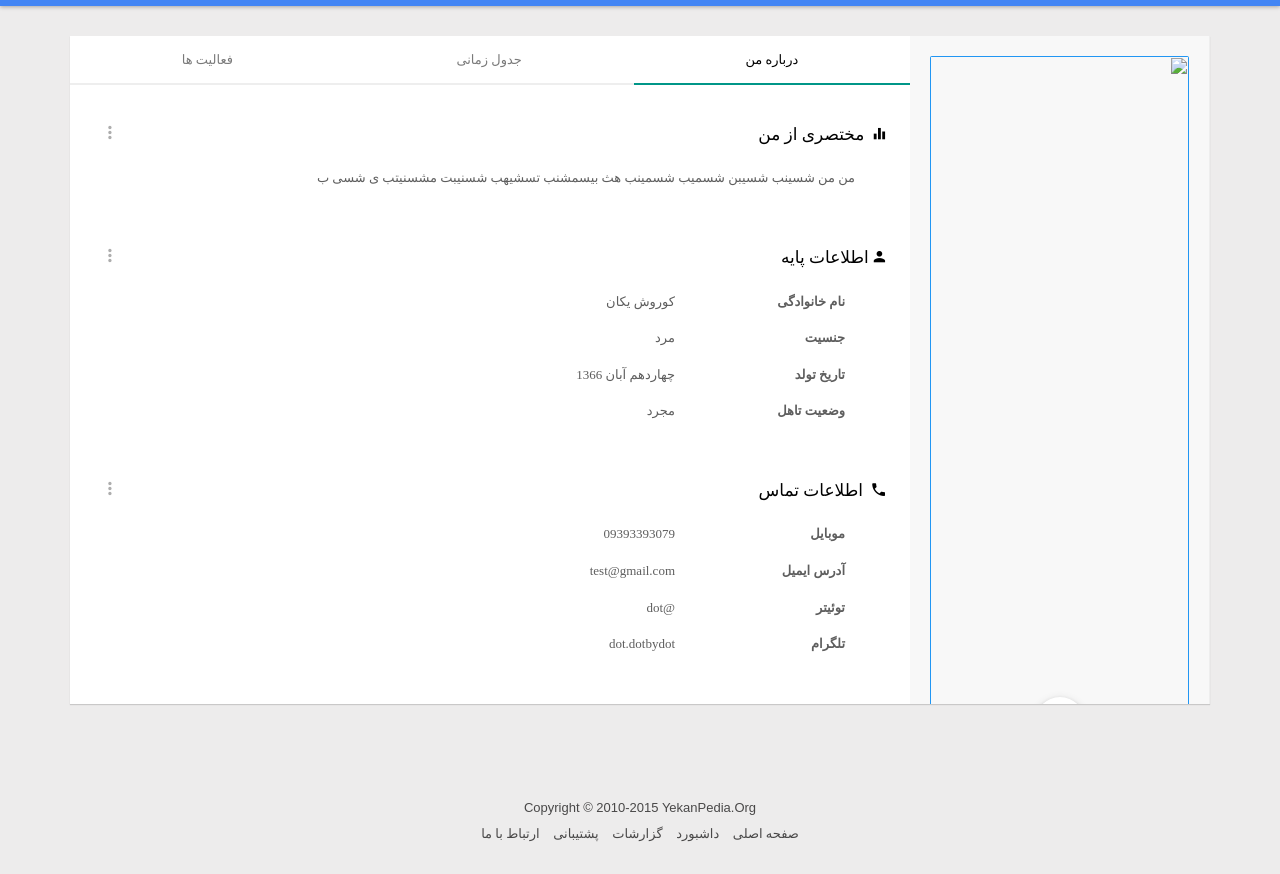
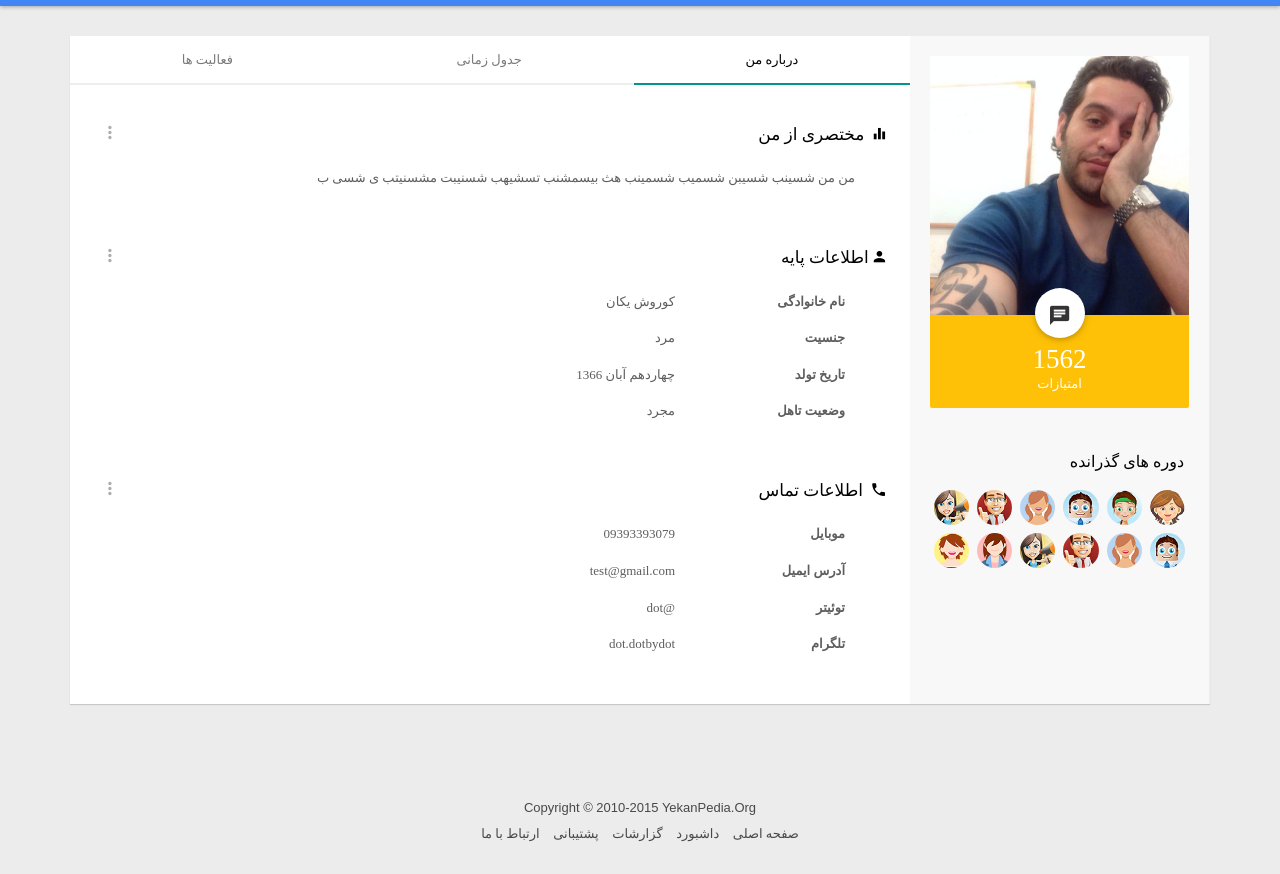
Before and after one commit to YekanPedia/MaterialDesign, a plain HTML site: page Material.Io/Material.Io/fa/profile.html in a window 1280 px wide. Shown: the part 59-933 px from the top of the page. Drawn offline with Linux system fonts and the light colour scheme; the site is published under a folder, as on GitHub Pages, so addresses that start at the root find nothing.

Commit message:
change Urls

```diff
--- a/Material.Io/Material.Io/fa/profile.html
+++ b/Material.Io/Material.Io/fa/profile.html
@@ -90,7 +90,7 @@
                 <div class="profile-menu toggled">
                     <a href="">
                         <div class="profile-pic">
-                            <img src="/src/Content/Images/Avatar/8.jpg" alt="">
+                            <img src="../src/Content/Images/Avatar/8.jpg" alt="">
                         </div>
                         <div class="profile-info">
                             محمد کریمی
@@ -132,7 +132,7 @@
                         <a class="lv-item" href="">
                             <div class="media">
                                 <div class="pull-left">
-                                    <img class="lv-img-sm" src="/src/Content/Images/Avatar/1.jpg" alt="">
+                                    <img class="lv-img-sm" src="../src/Content/Images/Avatar/1.jpg" alt="">
                                 </div>
                                 <div class="media-body">
                                     <div class="lv-title">ساینا قاسمی</div>
@@ -143,7 +143,7 @@
                         <a class="lv-item" href="">
                             <div class="media">
                                 <div class="pull-left p-relative">
-                                    <img class="lv-img-sm" src="/src/Content/Images/Avatar/3.jpg" alt="">
+                                    <img class="lv-img-sm" src="../src/Content/Images/Avatar/3.jpg" alt="">
                                     <i class="chat-status-online"></i>
                                 </div>
                                 <div class="media-body">
@@ -155,7 +155,7 @@
                         <a class="lv-item" href="">
                             <div class="media">
                                 <div class="pull-left p-relative">
-                                    <img class="lv-img-sm" src="/src/Content/Images/Avatar/6.jpg" alt="">
+                                    <img class="lv-img-sm" src="../src/Content/Images/Avatar/6.jpg" alt="">
                                     <i class="chat-status-online"></i>
                                 </div>
                                 <div class="media-body">
@@ -167,7 +167,7 @@
                         <a class="lv-item" href="">
                             <div class="media">
                                 <div class="pull-left">
-                                    <img class="lv-img-sm" src="/src/Content/Images/Avatar/9.jpg" alt="">
+                                    <img class="lv-img-sm" src="../src/Content/Images/Avatar/9.jpg" alt="">
                                 </div>
                                 <div class="media-body">
                                     <div class="lv-title">سپیده</div>
@@ -182,7 +182,7 @@
                         <a class="lv-item" href="">
                             <div class="media">
                                 <div class="pull-left">
-                                    <img class="lv-img-sm" src="/src/Content/Images/Avatar/9.jpg" alt="">
+                                    <img class="lv-img-sm" src="../src/Content/Images/Avatar/9.jpg" alt="">
                                 </div>
                                 <div class="media-body">
                                     <div class="lv-title">سپیده</div>
@@ -194,7 +194,7 @@
                         <a class="lv-item" href="">
                             <div class="media">
                                 <div class="pull-left">
-                                    <img class="lv-img-sm" src="/src/Content/Images/Avatar/1.jpg" alt="">
+                                    <img class="lv-img-sm" src="../src/Content/Images/Avatar/1.jpg" alt="">
                                 </div>
                                 <div class="media-body">
                                     <div class="lv-title">ساینا قاسمی</div>
@@ -205,7 +205,7 @@
                         <a class="lv-item" href="">
                             <div class="media">
                                 <div class="pull-left p-relative">
-                                    <img class="lv-img-sm" src="/src/Content/Images/Avatar/3.jpg" alt="">
+                                    <img class="lv-img-sm" src="../src/Content/Images/Avatar/3.jpg" alt="">
                                     <i class="chat-status-online"></i>
                                 </div>
                                 <div class="media-body">
@@ -217,7 +217,7 @@
                         <a class="lv-item" href="">
                             <div class="media">
                                 <div class="pull-left p-relative">
-                                    <img class="lv-img-sm" src="/src/Content/Images/Avatar/6.jpg" alt="">
+                                    <img class="lv-img-sm" src="../src/Content/Images/Avatar/6.jpg" alt="">
                                     <i class="chat-status-online"></i>
                                 </div>
                                 <div class="media-body">
@@ -238,7 +238,7 @@
                         <div class="pmo-pic">
                             <div class="p-relative">
                                 <a href="">
-                                    <img class="img-responsive" src="/src/Content/Images/User/Sir.jpg" alt="">
+                                    <img class="img-responsive" src="../src/Content/Images/User/Sir.jpg" alt="">
                                 </a>
 
                                 <div class="dropdown pmop-message">
@@ -273,40 +273,40 @@
                             <div class="pmob-body">
                                 <div class="row">
                                     <a href="" class="col-xs-2">
-                                        <img class="img-circle" src="/src/Content/Images/Avatar/1.jpg" alt="">
+                                        <img class="img-circle" src="../src/Content/Images/Avatar/1.jpg" alt="">
                                     </a>
                                     <a href="" class="col-xs-2">
-                                        <img class="img-circle" src="/src/Content/Images/Avatar/2.jpg" alt="">
+                                        <img class="img-circle" src="../src/Content/Images/Avatar/2.jpg" alt="">
                                     </a>
                                     <a href="" class="col-xs-2">
-                                        <img class="img-circle" src="/src/Content/Images/Avatar/3.jpg" alt="">
+                                        <img class="img-circle" src="../src/Content/Images/Avatar/3.jpg" alt="">
                                     </a>
                                     <a href="" class="col-xs-2">
-                                        <img class="img-circle" src="/src/Content/Images/Avatar/4.jpg" alt="">
+                                        <img class="img-circle" src="../src/Content/Images/Avatar/4.jpg" alt="">
                                     </a>
                                     <a href="" class="col-xs-2">
-                                        <img class="img-circle" src="/src/Content/Images/Avatar/5.jpg" alt="">
+                                        <img class="img-circle" src="../src/Content/Images/Avatar/5.jpg" alt="">
                                     </a>
                                     <a href="" class="col-xs-2">
-                                        <img class="img-circle" src="/src/Content/Images/Avatar/6.jpg" alt="">
+                                        <img class="img-circle" src="../src/Content/Images/Avatar/6.jpg" alt="">
                                     </a>
                                     <a href="" class="col-xs-2">
-                                        <img class="img-circle" src="/src/Content/Images/Avatar/7.jpg" alt="">
+                                        <img class="img-circle" src="../src/Content/Images/Avatar/7.jpg" alt="">
                                     </a>
                                     <a href="" class="col-xs-2">
-                                        <img class="img-circle" src="/src/Content/Images/Avatar/8.jpg" alt="">
+                                        <img class="img-circle" src="../src/Content/Images/Avatar/8.jpg" alt="">
                                     </a>
                                     <a href="" class="col-xs-2">
-                                        <img class="img-circle" src="/src/Content/Images/Avatar/1.jpg" alt="">
+                                        <img class="img-circle" src="../src/Content/Images/Avatar/1.jpg" alt="">
                                     </a>
                                     <a href="" class="col-xs-2">
-                                        <img class="img-circle" src="/src/Content/Images/Avatar/2.jpg" alt="">
+                                        <img class="img-circle" src="../src/Content/Images/Avatar/2.jpg" alt="">
                                     </a>
                                     <a href="" class="col-xs-2">
-                                        <img class="img-circle" src="/src/Content/Images/Avatar/3.jpg" alt="">
+                                        <img class="img-circle" src="../src/Content/Images/Avatar/3.jpg" alt="">
                                     </a>
                                     <a href="" class="col-xs-2">
-                                        <img class="img-circle" src="/src/Content/Images/Avatar/4.jpg" alt="">
+                                        <img class="img-circle" src="../src/Content/Images/Avatar/4.jpg" alt="">
                                     </a>
                                 </div>
                             </div>
```
Also changed, not shown: Material.Io/Material.Io/en/Messages.html (+5 -5 lines), Material.Io/Material.Io/en/Notification.html (+5 -5 lines), Material.Io/Material.Io/en/index.html (+1 -1 lines), Material.Io/Material.Io/fa/Messages.html (+5 -5 lines), Material.Io/Material.Io/fa/Notification.html (+5 -5 lines), Material.Io/Material.Io/fa/indexfa.html (+9 -9 lines), Material.Io/Material.Io/fa/login.html (+3 -3 lines).
